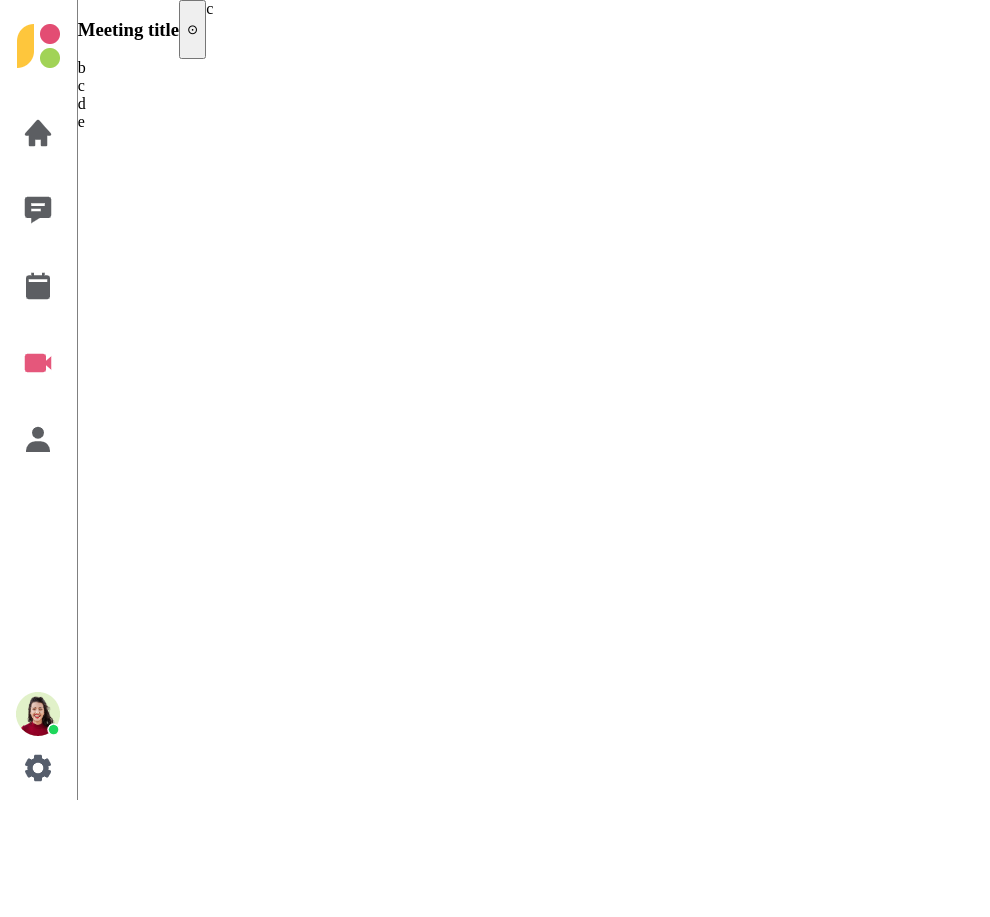
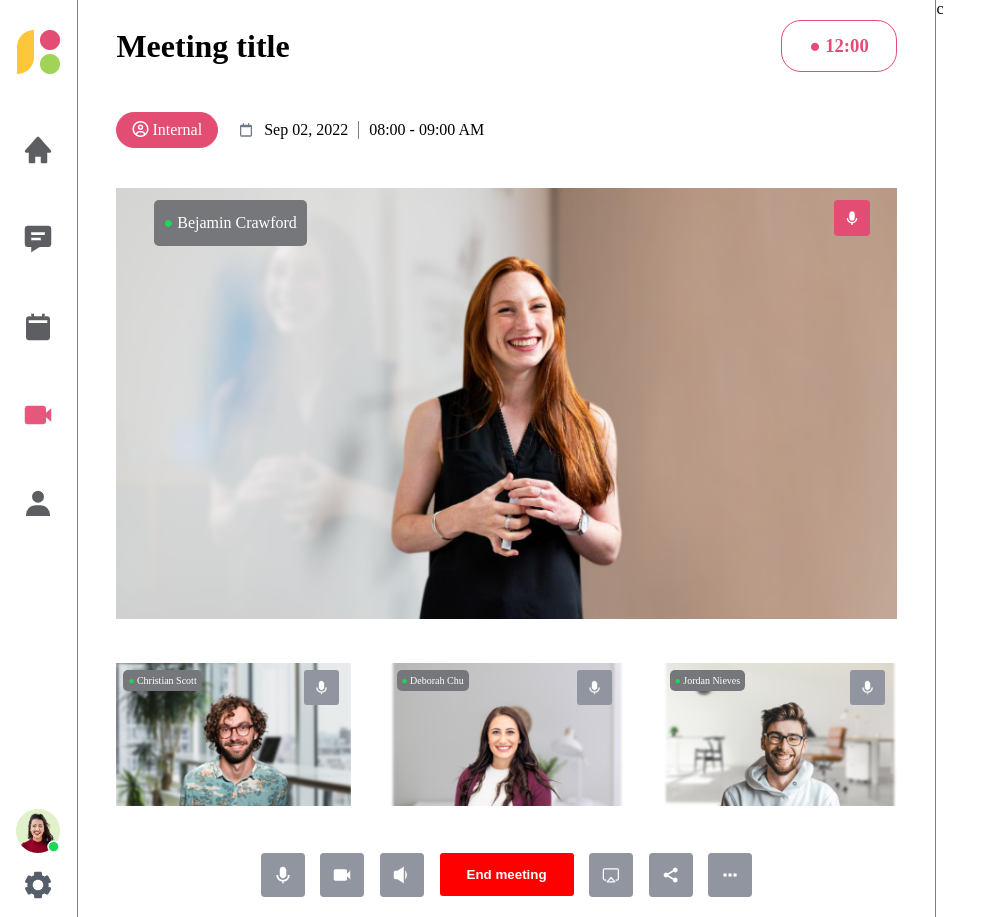
Before and after one commit to baoispro/BaiTapTH_Tuan04_Web, a plain HTML site: page NguyenLeGiaBao_21122241/index.html in a window 1280 px wide. Shown: the whole page, without its empty margins (0-990 px from the left). Before the commit the page ends 800 px from the top, so only its background shows below. Drawn offline with Linux system fonts and the light colour scheme.

Commit message:
complete content

```diff
--- a/NguyenLeGiaBao_21122241/index.html
+++ b/NguyenLeGiaBao_21122241/index.html
@@ -6,19 +6,33 @@
     <meta http-equiv="X-UA-Compatible" content="IE=edge">
     <meta name="viewport" content="width=device-width, initial-scale=1.0">
     <title>Document</title>
+    <script src="https://kit.fontawesome.com/5c5719b5ba.js" crossorigin="anonymous"></script>
     <style>
-        html {
-            height: 100%;
+        * {
+            margin: 0;
+            padding: 0;
         }
 
-        body {
-            height: 100%;
-            margin: 0;
+        .colorPink {
+            color: #e34d73;
+            border: #e34d73 solid 1px;
+            border-radius: 20px;
+            padding: 14px 27px;
+        }
+
+        .user {
+            color: white;
+            background-color: #76777a;
+            border-radius: 5px;
+            padding: 14px 10px;
+        }
+
+        .width30percent {
+            width: 30%;
         }
 
         #wrapper {
             display: flex;
-            height: 100%;
         }
 
         #panel {
@@ -47,12 +61,57 @@
 
         #content {
             display: flex;
+            justify-content: space-around;
+            width: 67%;
+            border-right: gray groove 1px;
+        }
+
+        #container {
+            display: flex;
             flex-direction: column;
-            align-items: center;
+            width: 91%;
+        }
+
+        #container>div {
+            margin: 20px 0px;
         }
 
         .title {
             display: flex;
+            justify-content: space-between;
+            align-items: center;
+        }
+
+        #calendar {
+            display: flex;
+            align-items: center;
+        }
+
+        #small_pic {
+            display: flex;
+            justify-content: space-between;
+            height: 150px;
+        }
+
+        .center {
+            display: flex;
+            justify-content: center;
+        }
+
+        #buttons {
+            display: flex;
+            align-items: center;
+            justify-content: space-around;
+            width: 65%;
+        }
+
+        button {
+            color: white;
+            background-color: red;
+            border: none;
+            border-radius: 3px;
+            font-weight: bold;
+            padding: 14px 27px;
         }
     </style>
 </head>
@@ -74,15 +133,58 @@
                 <div><img src="images/panel/setting.png " alt=" "></div>
             </div>
         </div>
-        <div id="content ">
-            <div class="title ">
-                <h3>Meeting title</h3>
-                <button>&CircleDot;</button>
+        <div id="content">
+            <div id="container">
+                <div class="title ">
+                    <h1>Meeting title</h1>
+                    <h3 class="colorPink">&#9679; 12:00</h3>
+                </div>
+                <div id="calendar">
+                    <p class="colorPink"
+                        style="color: white; background-color: #e34d73; padding: 8px 15px; margin-right: 20px;"><i
+                            class='far fa-user-circle'></i> Internal</p>
+                    <img style="margin-right: 10px;" src="images/calender_small.png" alt="">
+                    <p style="margin-right: 10px; padding-right: 10px; border-right: gray groove 1px;">Sep 02, 2022</p>
+                    <p>08:00 - 09:00 AM</p>
+                </div>
+                <div>
+                    <img style="width: 100%; position: relative;" src="images/content/img_big.png" alt="">
+                    <img style="position: absolute; right: 32%; top:200px" src="images/mic_color.png" alt="">
+                    <p style="position: absolute; top:200px; left: 12%;" class="user"><i
+                            style="color: #1dd75b;">&#9679;</i> Bejamin Crawford</p>
+                </div>
+                <div id="small_pic">
+                    <div style="position: relative; width: 30%;">
+                        <img style="position: absolute; width: 100%;" class="width30percent" src="images/img2.png" alt="">
+                        <img style="position: absolute; left: 80%; top:5%; width: 15%;" src="images/mic_grey_color.png" alt="">
+                        <p style="position: absolute; font-size: 10px;padding: 5px;left: 3%; top:5%;" class="user"><i
+                                style="color: #1dd75b;">&#9679;</i> Christian Scott</p>
+                    </div>
+                    <div style="position: relative; width: 30%;">
+                        <img style="position: absolute; width: 100%;" class="width30percent" src="images/img1.png" alt="">
+                        <img style="position: absolute; left: 80%; top:5%; width: 15%;" src="images/mic_grey_color.png" alt="">
+                        <p style="position: absolute; font-size: 10px;padding: 5px;left: 3%; top:5%;" class="user"><i
+                                style="color: #1dd75b;">&#9679;</i> Deborah Chu</p>
+                    </div>
+                    <div style="position: relative; width: 30%;">
+                        <img style="position: absolute; width: 100%;" class="width30percent" src="images/img.png" alt="">
+                        <img style="position: absolute; left: 80%; top:5%; width: 15%;" src="images/mic_grey_color.png" alt="">
+                        <p style="position: absolute; font-size: 10px;padding: 5px;left: 3%; top:5%;" class="user"><i
+                                style="color: #1dd75b;">&#9679;</i> Jordan Nieves</p>
+                    </div>
+                </div>
+                <div class="center">
+                    <div id="buttons">
+                        <img src="images/mic_grey_color.png" alt="">
+                        <img src="images/cam_color.png" alt="">
+                        <img src="images/speaker_grey_color.png" alt="">
+                        <button>End meeting</button>
+                        <img src="images/Button 2179.png" alt="">
+                        <img src="images/share.png" alt="">
+                        <img src="images/threeDots.png" alt="">
+                    </div>
+                </div>
             </div>
-            <div>b</div>
-            <div>c</div>
-            <div>d</div>
-            <div>e</div>
         </div>
         <div id="chatbox ">c</div>
     </div>
```
Also changed, not shown: NguyenLeGiaBao_21122241/images/content/img_big.png (renamed from NguyenLeGiaBao_21122241/images/img_big.png), NguyenLeGiaBao_21122241/images/threeDots.png (renamed from NguyenLeGiaBao_21122241/images/....png).
